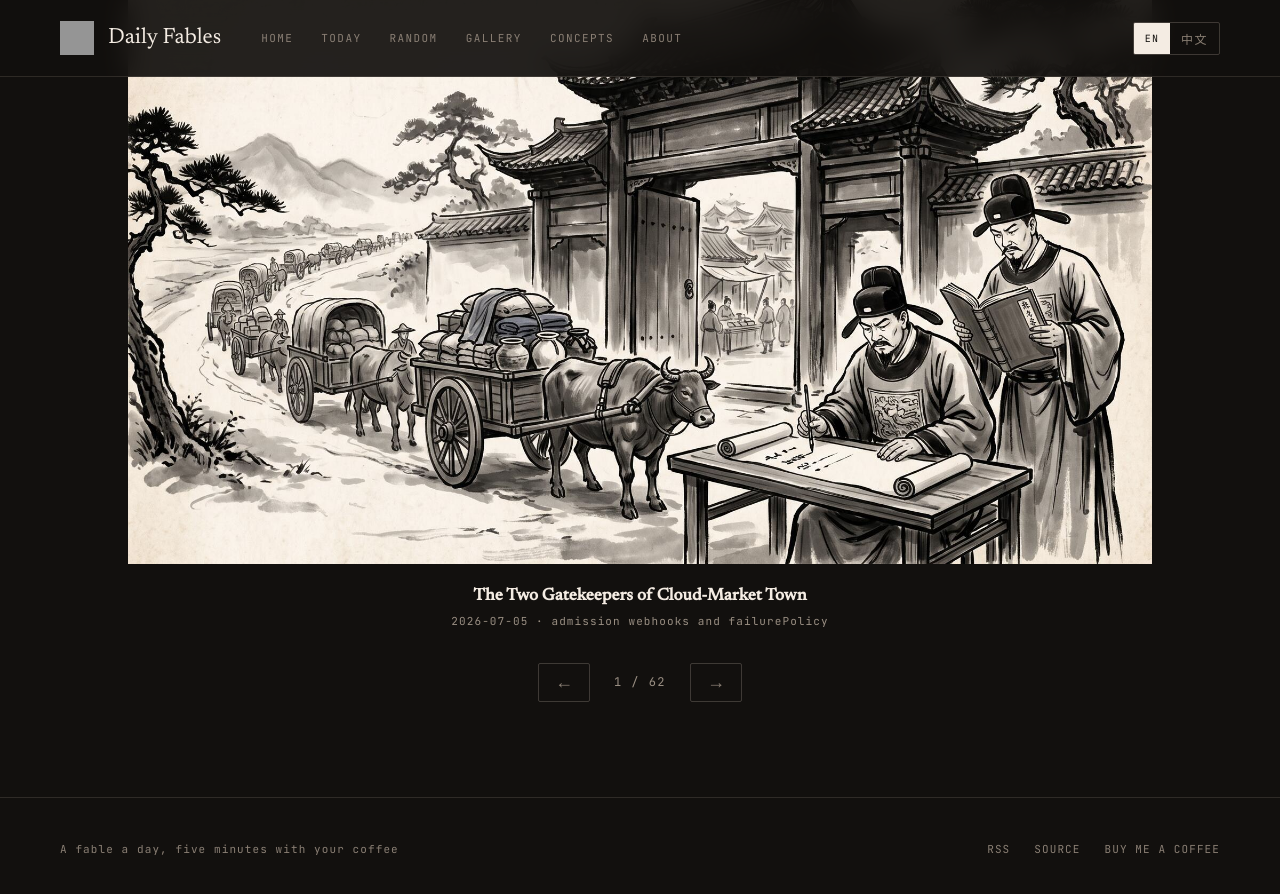
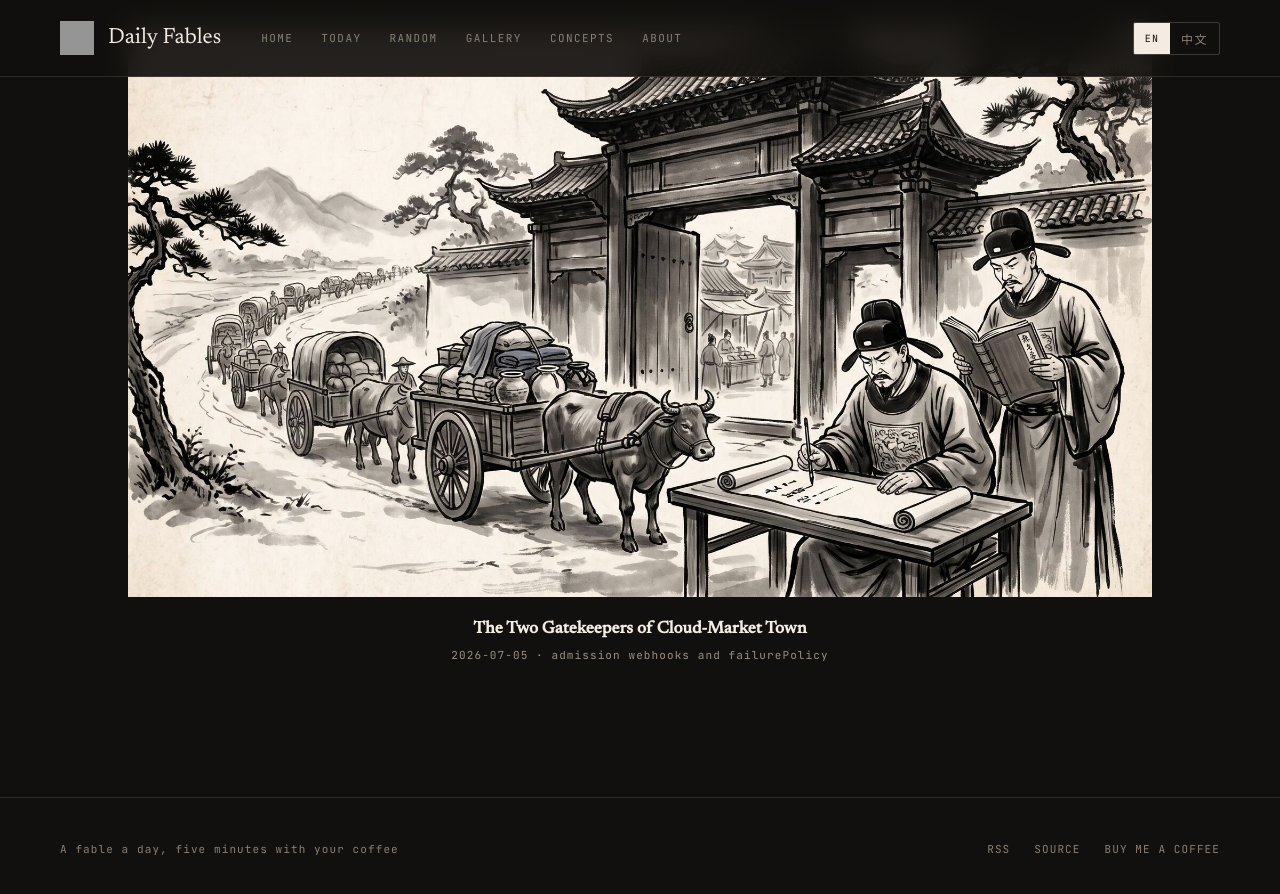
Before and after one commit to judexzhu/daily-fables, a Jekyll site: the page built from gallery.html, in a window 1280 px wide and 900 px high, scrolled down 180 px. Shown: the top 894 px of the window. Built offline with Jekyll 4.4.1, drawn with Linux system fonts in a browser that asks for light colours; a style sheet for code colours, icons or effects is not loaded; grey boxes are pictures that could not be loaded.

Commit message:
Remove gallery prev/next buttons and counter
Co-Authored-By: Claude Opus 4.6 (1M context) <noreply@anthropic.com>

```diff
--- a/gallery.html
+++ b/gallery.html
@@ -6,11 +6,6 @@ title: Gallery
   <div class="gallery-slide" id="gallery-slide">
     <img id="gallery-img" src="" alt="">
     <div class="gallery-caption" id="gallery-caption"></div>
-  </div>
-  <div class="gallery-controls">
-    <button id="gallery-prev" class="gallery-btn" aria-label="Previous">←</button>
-    <span class="gallery-counter mono dim" id="gallery-counter"></span>
-    <button id="gallery-next" class="gallery-btn" aria-label="Next">→</button>
   </div>
 </div>
 
```
